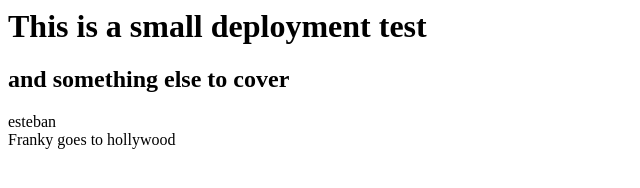
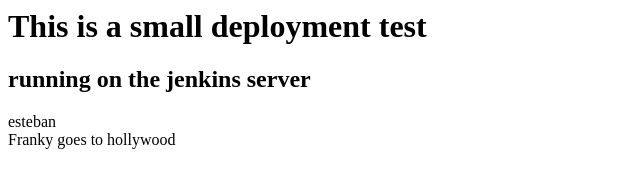
Before and after one commit to GitHubbyTom/WebDeploy, a plain HTML site: page index.html in a window 1280 px wide. Shown: the whole page, without its empty margins (0-640 px from the left). Drawn offline with Linux system fonts and the light colour scheme.

Commit message:
another new commit

```diff
--- a/index.html
+++ b/index.html
@@ -2,7 +2,7 @@
    <body>
     <div>
         <h1>This is a small deployment test</h1>
-        <h2>and something else to cover</h2>
+        <h2>running on the jenkins server</h2>
         <div>esteban</div>
         <div>Franky goes to hollywood</div>
     </div>
```
